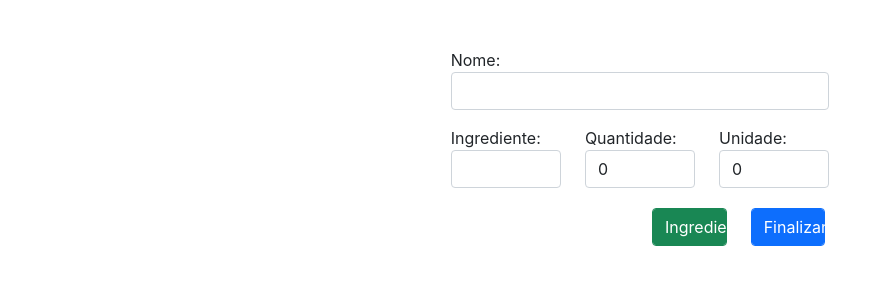
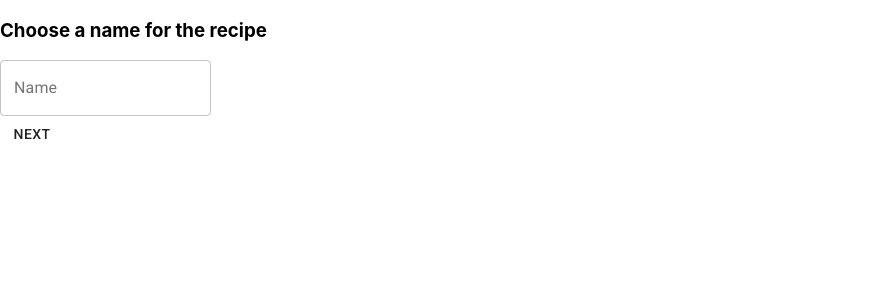
Before and after one commit to zLandgraf/recipes-react-client, a React (Create React App) app: page / in a window 1280 px wide. Shown: the top 300 px of the page, without its empty margins (0-892 px from the left). Built offline with nearby package versions, Linux system fonts and the light colour scheme; no server answers.

Commit message:
criando rascunho de passos

```diff
--- a/package.json
+++ b/package.json
@@ -3,6 +3,9 @@
   "version": "0.1.0",
   "private": true,
   "dependencies": {
+    "@material-ui/core": "^4.11.3",
+    "@material-ui/icons": "^4.11.2",
+    "@material-ui/lab": "^4.0.0-alpha.57",
     "@testing-library/jest-dom": "^5.11.10",
     "@testing-library/react": "^11.2.5",
     "@testing-library/user-event": "^12.8.3",
--- a/public/index.html
+++ b/public/index.html
@@ -25,23 +25,15 @@
       Learn how to configure a non-root public URL by running `npm run build`.
     -->
     <title>React App</title>
-    <link rel="stylesheet" href="https://cdn.jsdelivr.net/npm/bootstrap@5.0.0-beta3/dist/css/bootstrap.min.css"
-      integrity="sha384-eOJMYsd53ii+scO/bJGFsiCZc+5NDVN2yr8+0RDqr0Ql0h+rP48ckxlpbzKgwra6" crossorigin="anonymous">
+    <!-- <link rel="stylesheet" href="https://cdn.jsdelivr.net/npm/bootstrap@5.0.0-beta3/dist/css/bootstrap.min.css"
+              integrity="sha384-eOJMYsd53ii+scO/bJGFsiCZc+5NDVN2yr8+0RDqr0Ql0h+rP48ckxlpbzKgwra6" crossorigin="anonymous"> -->
+    <link rel="stylesheet" href="https://fonts.googleapis.com/css?family=Roboto:300,400,500,700&display=swap" />
+    <link rel="stylesheet" href="https://fonts.googleapis.com/icon?family=Material+Icons" />
   </head>
   <body>
     <noscript>You need to enable JavaScript to run this app.</noscript>
     <div id="root"></div>
-    <!--
-      This HTML file is a template.
-      If you open it directly in the browser, you will see an empty page.
-
-      You can add webfonts, meta tags, or analytics to this file.
-      The build step will place the bundled scripts into the <body> tag.
-
-      To begin the development, run `npm start` or `yarn start`.
-      To create a production bundle, use `npm run build` or `yarn build`.
-    -->
-    <script src="https://cdn.jsdelivr.net/npm/bootstrap@5.0.0-beta3/dist/js/bootstrap.bundle.min.js"
-      integrity="sha384-JEW9xMcG8R+pH31jmWH6WWP0WintQrMb4s7ZOdauHnUtxwoG2vI5DkLtS3qm9Ekf" crossorigin="anonymous"></script>
+    <!-- <script src="https://cdn.jsdelivr.net/npm/bootstrap@5.0.0-beta3/dist/js/bootstrap.bundle.min.js"
+          integrity="sha384-JEW9xMcG8R+pH31jmWH6WWP0WintQrMb4s7ZOdauHnUtxwoG2vI5DkLtS3qm9Ekf" crossorigin="anonymous"></script> -->
   </body>
 </html>
--- a/src/Components/Recipes/AddRecipe.js
+++ b/src/Components/Recipes/AddRecipe.js
@@ -7,12 +7,12 @@ const AddRecipe = props => {
     name: '',
     ingredients: [{
       name: '',
-      amount:0,
+      amount: 0,
       unit: 0
     }],
   });
 
-  const handleChangeRecipeName = (event) =>
+  const handleChange = (event) =>
   {
     setRecipe({...recipe, [event.target.name] : event.target.value })
   }
@@ -36,7 +36,7 @@ const AddRecipe = props => {
           <div className="form-group mb-3">
             <span>Nome: </span>
             <input
-              onChange={handleChangeRecipeName}
+              onChange={handleChange}
               value={recipe.name}
               type="text"
               className="form-control"
--- /dev/null
+++ b/src/Testes/Recipes.js
@@ -0,0 +1,45 @@
+import React from 'react'
+import { useState } from 'react'
+import FirstStep from './Steps/FirstStep'
+import SecondStep from './Steps/SecondStep'
+import ThirdStep from './Steps/ThirdStep'
+
+const Recipes = () => {
+
+  const[steps, setSteps] = useState({
+    firstStep: true,
+    secondStep: false,
+    thirdStep: false,
+  });
+
+  const[recipe, setRecipe] = useState({
+    name: '',
+    ingredients: [{
+      name: '',
+      amount: 0,
+      unit: '',
+    }]
+  });
+
+  const handleChangeStep = (previousStep, nextStep) => {
+    setSteps({...steps, [previousStep]: false, [nextStep]: true });
+  }
+
+  const handleChooseRecipeName = newName => {
+    setRecipe({...recipe, name: newName });
+  }
+
+  const handleChooseIngredients = ingredients => {
+    console.log(ingredients);
+    setRecipe({...recipe, ingredients:[...ingredients] });
+  }
+
+  if(steps.firstStep)
+    return (<FirstStep ChangeStep={handleChangeStep} ChooseRecipeName={handleChooseRecipeName} />)
+  if(steps.secondStep)
+    return (<SecondStep ChangeStep={handleChangeStep} ChooseIngredients={handleChooseIngredients} />)
+  if(steps.thirdStep)
+    return (<ThirdStep ChangeStep={handleChangeStep} Ingredients={recipe.ingredients} />)
+}
+
+export default Recipes
--- /dev/null
+++ b/src/Testes/Steps/FirstStep.js
@@ -0,0 +1,38 @@
+import React from 'react'
+import { useState } from 'react'
+import Button from '@material-ui/core/Button'
+import TextField from '@material-ui/core/TextField'
+
+const FirstStep = ({ChangeStep, ChooseRecipeName}) => {
+  const [name, setName] = useState('');
+
+  const handleSubmit = (e) => {
+    e.preventDefault();
+    let valid = true;
+    if(valid)
+    {
+      ChooseRecipeName(name);
+      ChangeStep('firstStep', 'secondStep');
+    }
+  }
+
+  return (
+    <div>
+        <h3>Choose a name for the recipe </h3>
+        <form onSubmit={handleSubmit}>
+            <div className="form-group">
+               <TextField
+                  onChange={(e) => setName(e.target.value)}
+                  label="Name"
+                  variant="outlined"
+                  value={name}
+                />
+            </div>
+            <div className="form-group">
+              <Button type="submit" className="btn btn-primary">Next</Button>
+            </div>
+        </form>
+    </div>
+  )
+}
+export default FirstStep;
--- /dev/null
+++ b/src/Testes/Steps/SecondStep.js
@@ -0,0 +1,68 @@
+import React from 'react'
+import { useState, useEffect } from 'react'
+import Button from '@material-ui/core/Button'
+import TextField from '@material-ui/core/TextField';
+import Autocomplete from '@material-ui/lab/Autocomplete';
+
+const SecondStep = ({ChangeStep, ChooseIngredients }) => {
+  const [options, setOptions] = useState([]);
+  const [choosenIngredients, setChoosenIngredients] = useState([]);
+
+  useEffect(() =>
+  {
+    const fetchIngredients = async () =>
+    {
+      await fetch('https://localhost:44348/api/ingredient')
+      .then(async (response) =>
+      {
+        if(response.ok)
+        {
+          let data = await response.json();
+          setOptions(data);
+        }
+      });
+    };
+
+    fetchIngredients();
+  }, [])
+
+  const handleSubmit = (e) => {
+    e.preventDefault();
+    ChangeStep('secondStep', 'thirdStep')
+    ChooseIngredients(...choosenIngredients);
+  }
+
+  return (
+    <div className="p-5">
+      <h3>Choose a name for the recipe </h3>
+        <form onSubmit={handleSubmit}>
+            <div>
+               <Autocomplete
+                id="combo-box-demo"
+                multiple
+                options={options}
+                getOptionLabel={(option) => option.name}
+                style={{ width: 600 }}
+                onChange={(event, option) => setChoosenIngredients([...choosenIngredients, option])}
+                renderInput={(params) => (
+                  <TextField
+                    {...params}
+                    label="Ingredients"
+                    variant="outlined"
+                  />
+                )}
+              />
+            </div>
+            <div className="form-group">
+              <Button onClick={() => ChangeStep('secondStep', 'firstStep')}>
+                  Back
+              </Button>
+              <Button type="submit">
+                Next
+              </Button>
+            </div>
+        </form>
+    </div>
+  )
+}
+export default SecondStep;
--- /dev/null
+++ b/src/Testes/Steps/ThirdStep.js
@@ -0,0 +1,23 @@
+import React from 'react'
+import Button from '@material-ui/core/Button'
+import TextField from '@material-ui/core/TextField'
+
+const ThirdStep = ({ ChangeStep, Ingredients }) => {
+  return (
+    <div>
+        <h1>Third ! </h1>
+        {Ingredients.map(ingredient => (
+          <div key={ingredient.id}>
+            <TextField type='hidden' value={ingredient.id} />
+            <TextField label="Name" variant="outlined" value={ingredient.name} />
+            <TextField label="Amount" variant="outlined" value={ingredient.amount} />
+            <TextField label="Unit" variant="outlined" value={ingredient.unit} />
+            <br />
+          </div>
+        ))}
+        <Button onClick={() => ChangeStep('thirdStep', 'secondStep')}>Back </Button>
+        <Button> Finish </Button>
+    </div>
+  )
+}
+export default ThirdStep;
--- a/src/index.js
+++ b/src/index.js
@@ -1,11 +1,11 @@
 import React from 'react';
 import ReactDOM from 'react-dom';
 import './index.css';
-import App from './Components/App';
+import Recipes from './Testes/Recipes';
 import reportWebVitals from './reportWebVitals';
 
 ReactDOM.render(
-  <App />,
+   <Recipes />,
   document.getElementById('root')
 );
 
```
Also changed, not shown: 1 other file (tests, documents, lock files or other folders).
